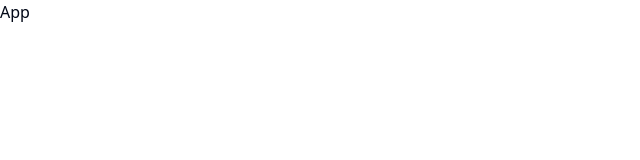
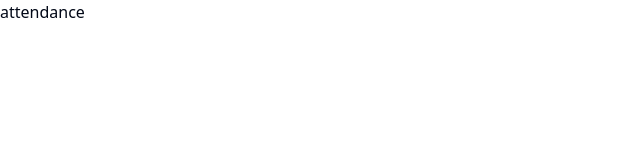
Before and after one commit to Vasudevshetty/studysyncs-v2, a React (Vite) app in the folder client/: page /app/attendance in a window 1280 px wide. Shown: the top 160 px of the page, without its empty margins (0-640 px from the left). Built offline with nearby package versions, Linux system fonts and the light colour scheme.

Commit message:
Added route setup to the app, will continue this setup until further request.

```diff
--- a/client/package.json
+++ b/client/package.json
@@ -17,6 +17,7 @@
     "lucide-react": "^0.445.0",
     "react": "^18.2.0",
     "react-dom": "^18.2.0",
+    "react-router-dom": "^6.26.2",
     "tailwind-merge": "^2.5.2",
     "tailwindcss-animate": "^1.0.7"
   },
--- a/client/src/App.jsx
+++ b/client/src/App.jsx
@@ -1,5 +1,26 @@
+import { BrowserRouter as Router, Route, Routes } from "react-router-dom";
+import HomeLayout from "./pages/HomeLayout";
+import AppLayout from "./pages/AppLayout";
+import Signup from "./pages/Signup";
+import Dashboard from "./pages/Dashboard";
+import Attendance from "./pages/Attendance";
+import Notes from "./pages/Notes";
+
 function App() {
-  return <div>App</div>;
+  return (
+    <Router>
+      <Routes>
+        <Route path="/" element={<HomeLayout />} />
+        <Route path="/signup" element={<Signup />} />
+
+        <Route path="/app" element={<AppLayout />}>
+          <Route path="dashboard" element={<Dashboard />} />
+          <Route path="attendance" element={<Attendance />} />
+          <Route path="notes" element={<Notes />} />
+        </Route>
+      </Routes>
+    </Router>
+  );
 }
 
 export default App;
--- /dev/null
+++ b/client/src/pages/AppLayout.jsx
@@ -0,0 +1,11 @@
+import { Outlet } from "react-router-dom";
+
+function AppLayout() {
+  return (
+    <>
+      <Outlet />
+    </>
+  );
+}
+
+export default AppLayout;
--- /dev/null
+++ b/client/src/pages/Attendance.jsx
@@ -0,0 +1,9 @@
+function Attendance() {
+    return (
+        <div>
+           attendance
+        </div>
+    )
+}
+
+export default Attendance
--- /dev/null
+++ b/client/src/pages/Dashboard.jsx
@@ -0,0 +1,9 @@
+function Dashboard() {
+    return (
+        <div>
+           dashboard
+        </div>
+    )
+}
+
+export default Dashboard
--- /dev/null
+++ b/client/src/pages/HomeLayout.jsx
@@ -0,0 +1,5 @@
+function HomeLayout() {
+  return <div>home</div>;
+}
+
+export default HomeLayout;
--- /dev/null
+++ b/client/src/pages/Notes.jsx
@@ -0,0 +1,9 @@
+function Notes() {
+    return (
+        <div>
+           notes
+        </div>
+    )
+}
+
+export default Notes
--- /dev/null
+++ b/client/src/pages/Signup.jsx
@@ -0,0 +1,9 @@
+function Signup() {
+    return (
+        <div>
+           signup
+        </div>
+    )
+}
+
+export default Signup
```
Also changed, not shown: 1 other file (tests, documents, lock files or other folders).
